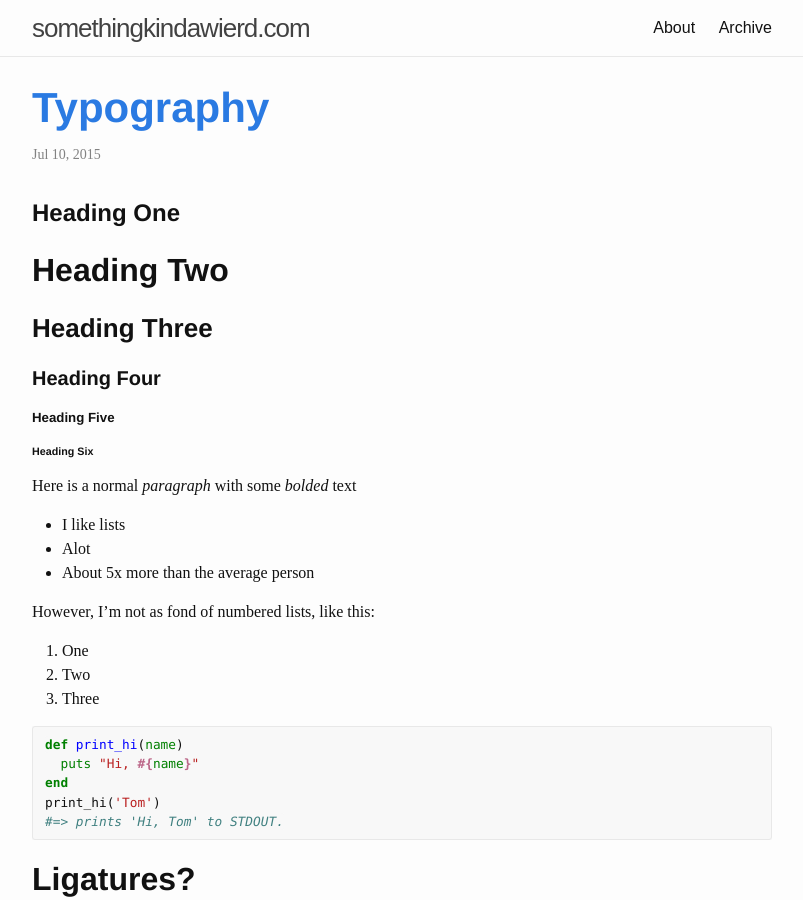
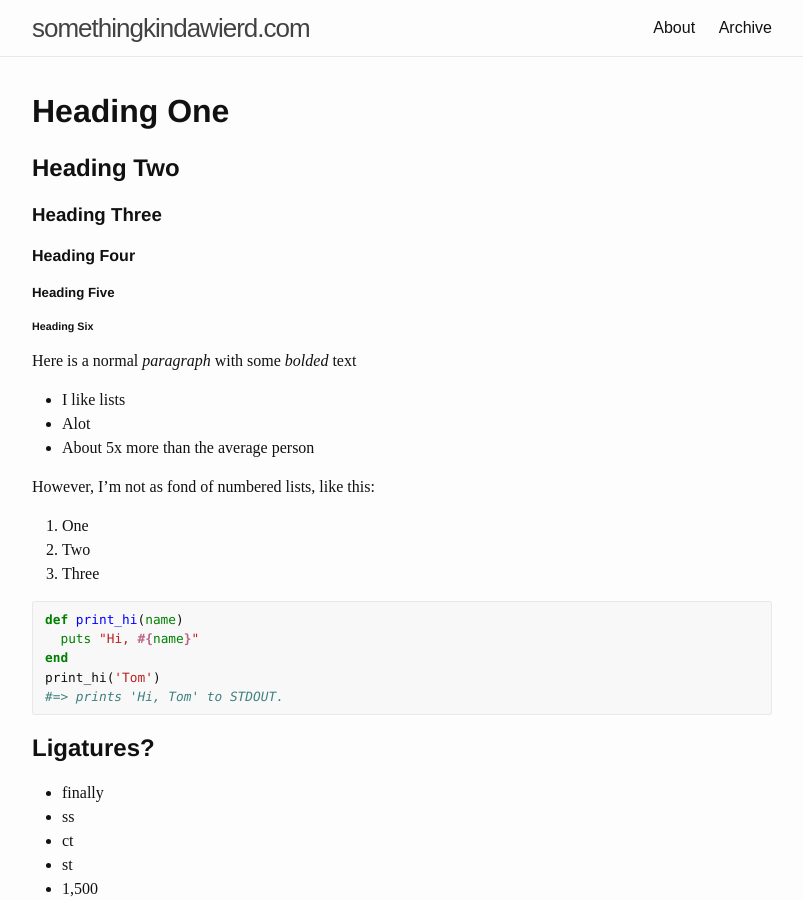
Before and after one commit to jonathan-beebe/somethingkindawierd.github.com, a Jekyll site: the page built from typography.md, in a window 1280 px wide and 900 px high. Shown: the whole window, without its empty margins (238-1041 px from the left). Built offline with Jekyll 4.4.1, drawn with Linux system fonts in a browser that asks for light colours.

Commit message:
move typography page

```diff
--- a/_posts/2015-07-10-typography.md
+++ b/typography.md
@@ -1,7 +1,5 @@
 ---
 title:  "Typography"
-date:   2015-07-10 10:18:00
-description: Typography
 ---
 
 # Heading One
```
